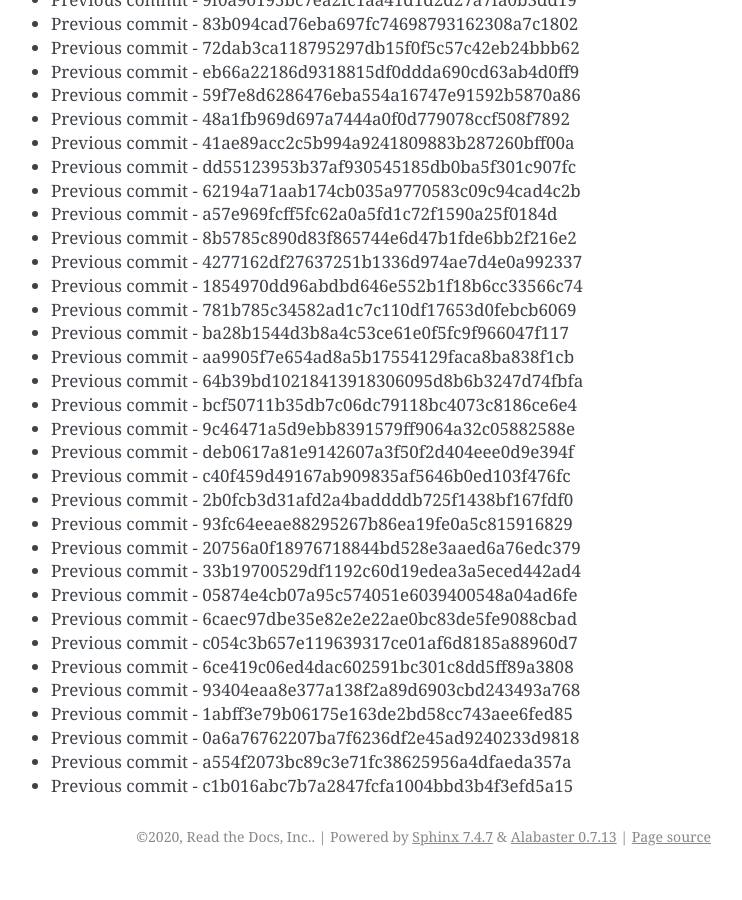
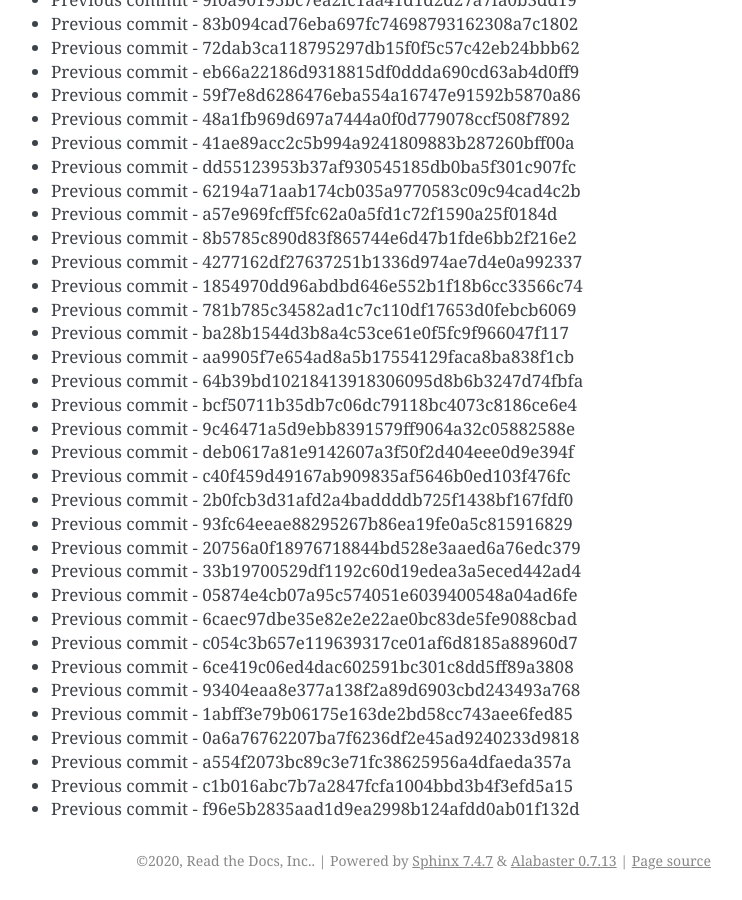
Before and after one commit to readthedocs/rtd-git-stresstest, a Sphinx documentation site: the page built from docs/updates.rst, in a window 1280 px wide and 900 px high, scrolled down 69690 px. Shown: the whole window, without its empty margins (399-1141 px from the left). Built offline with Sphinx 7.4.7, drawn with Linux system fonts in a browser that asks for light colours; before the commit the page ends 70566 px from its top, so only the background shows below that.

Commit message:
Generating commit from previous: f96e5b2835aad1d9ea2998b124afdd0ab01f132d

```diff
--- a/docs/updates.rst
+++ b/docs/updates.rst
@@ -2960,3 +2960,4 @@ It can be tested for any performance characteristics.
 * Previous commit - 0a6a76762207ba7f6236df2e45ad9240233d9818
 * Previous commit - a554f2073bc89c3e71fc38625956a4dfaeda357a
 * Previous commit - c1b016abc7b7a2847fcfa1004bbd3b4f3efd5a15
+* Previous commit - f96e5b2835aad1d9ea2998b124afdd0ab01f132d
```
